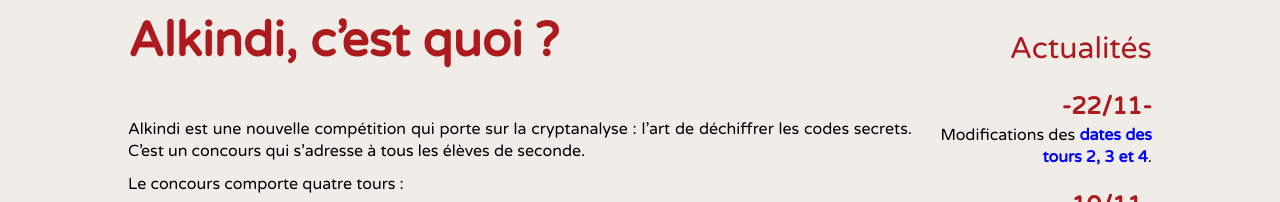
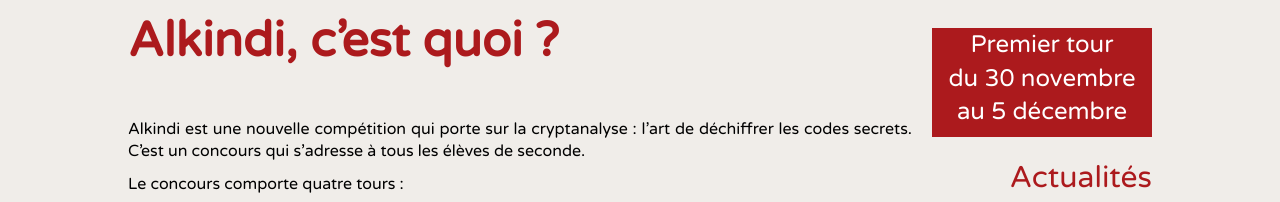
Before and after one commit to France-ioi/alkindi-site, a plain HTML site: page index.html in a window 1280 px wide. Shown: the part 495-697 px from the top of the page. Drawn offline with nearby package versions, Linux system fonts and the light colour scheme; some packages are replaced by stand-ins of ours.

Commit message:
Announcing dates of contest + link to contest

```diff
--- a/index.html
+++ b/index.html
@@ -142,6 +142,9 @@
                         <script type="text/javascript" src="rebours.js"></script>
                      </div>
                      -->
+                     <div class="counterBlock">
+                        <a style="font-size:1.5em;color:white" href="https://epreuve.concours-alkindi.fr">Premier tour<br/>du 30 novembre<br/>au 5 décembre</a>
+                     </div>
                      <aside role="complementary">
                         <div id="primary" class="widget-area">
                            <div class="titreActu">Actualités</div>
```
